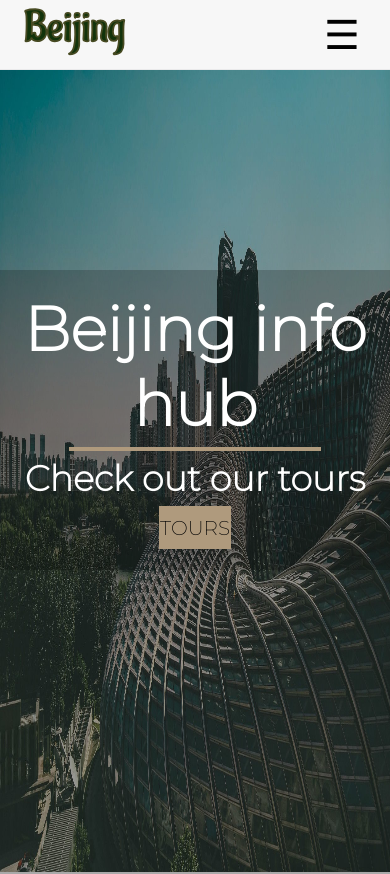
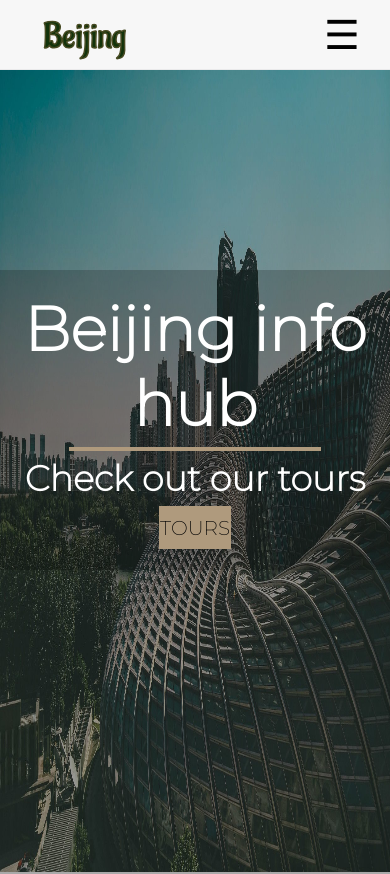
Before and after one commit to Husky931/Beijing-City, a React (Create React App) app: page / in a window 390 px wide. Shown: the top 874 px of the page. Built offline with nearby package versions, Linux system fonts and the light colour scheme.

Commit message:
all done, except headers images

```diff
--- a/src/App.css
+++ b/src/App.css
@@ -1453,4 +1453,12 @@ label {
   width: 100%;
   height: 500px;
 }
+#logo-container {
+  width: 90px;
+  height: 40px;
+  position: absolute;
+  left: 40px;
+  top: 16px;
+  border: none;
 }
+}
```
Also changed, not shown: 1 other file (tests, documents, lock files or other folders).
